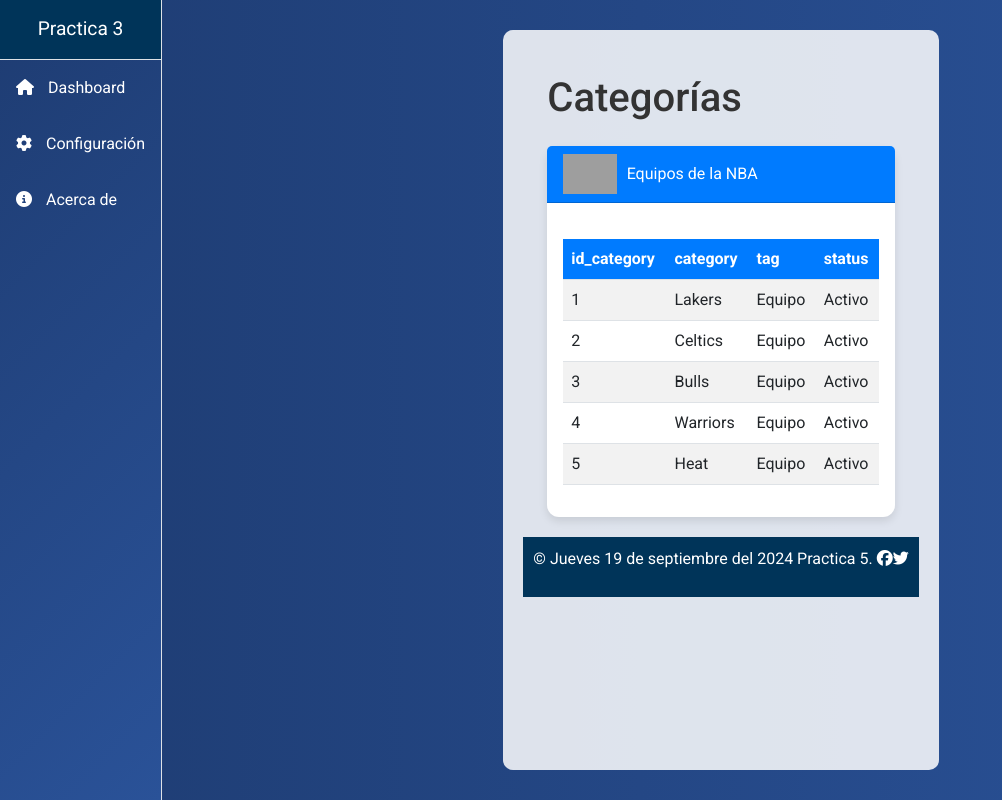
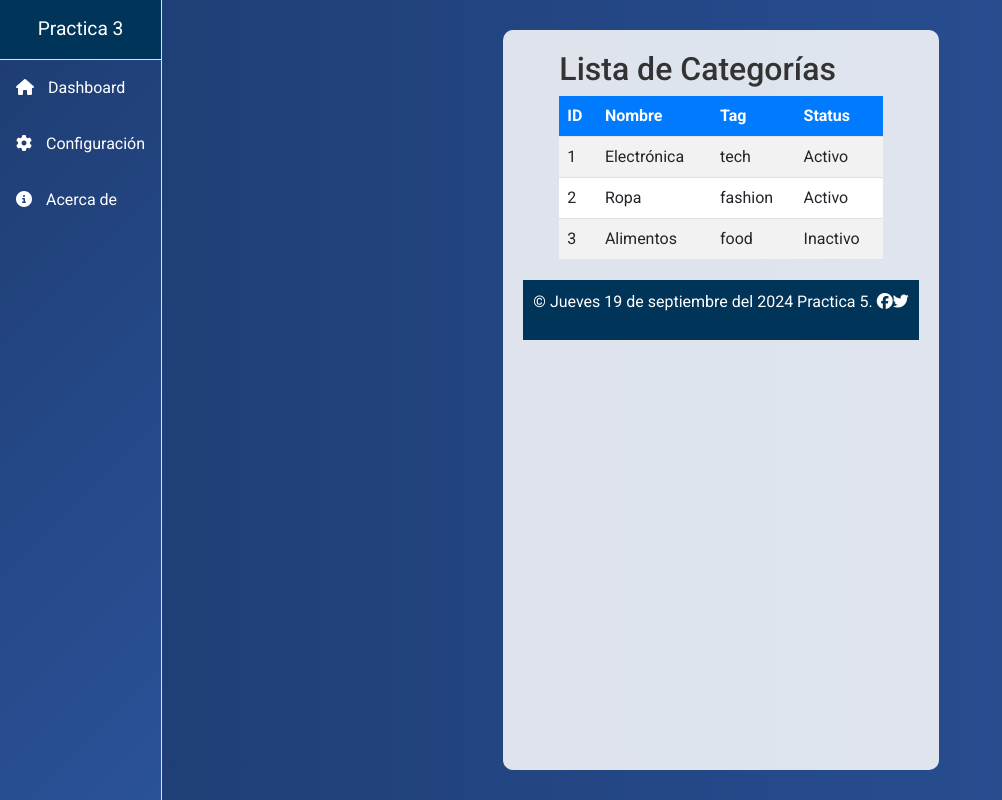
Before and after one commit to DiegoCastroRendon/tienda-en-linea, an Angular app: page /category in a window 1280 px wide. Before the commit this address led to /. Shown: the whole page, without its empty margins (0-1002 px from the left). Built offline with nearby package versions, Linux system fonts and the light colour scheme; grey boxes are pictures that could not be loaded.

Commit message:
agregamos ruta category, creamos funcion getCategories, metodoOnInit, mostramos tabla, usamos router-outlet

```diff
--- a/src/app/app.component.html
+++ b/src/app/app.component.html
@@ -10,61 +10,10 @@
     </div>
     <!-- /#sidebar-wrapper -->
 
-  <!-- Contenido -->
+    <!-- Contenido cargado dinámicamente con router-outlet -->
     <div id="page-content-wrapper" class="main-container">
         <div class="container-fluid px-4">
-          <h1 class="mt-4">Categorías</h1>
-          <!-- Card de Categorías con clase personalizada -->
-          <div class="card card-custom mt-4">
-              <div class="card-header">
-                  <img src="https://cdn.mos.cms.futurecdn.net/CPAhzgowLi2NtrP9HfVy9Y-1000-80.png.webp" alt="Logo de la NBA" class="logo-nba">
-                  Equipos de la NBA
-              </div>
-              <div class="card-body">
-                  <table class="table table-striped table-container">
-                      <thead>
-                          <tr>
-                              <th scope="col">id_category</th>
-                              <th scope="col">category</th>
-                              <th scope="col">tag</th>
-                              <th scope="col">status</th>
-                          </tr>
-                      </thead>
-                      <tbody>
-                          <tr>
-                              <td>1</td>
-                              <td>Lakers</td>
-                              <td>Equipo</td>
-                              <td>Activo</td>
-                          </tr>
-                          <tr>
-                              <td>2</td>
-                              <td>Celtics</td>
-                              <td>Equipo</td>
-                              <td>Activo</td>
-                          </tr>
-                          <tr>
-                              <td>3</td>
-                              <td>Bulls</td>
-                              <td>Equipo</td>
-                              <td>Activo</td>
-                          </tr>
-                          <tr>
-                              <td>4</td>
-                              <td>Warriors</td>
-                              <td>Equipo</td>
-                              <td>Activo</td>
-                          </tr>
-                          <tr>
-                              <td>5</td>
-                              <td>Heat</td>
-                              <td>Equipo</td>
-                              <td>Activo</td>
-                          </tr>
-                      </tbody>
-                  </table>
-              </div>
-          </div>
+            <router-outlet></router-outlet>
         </div>
 
         <!-- Pie de página -->
--- a/src/app/app.config.ts
+++ b/src/app/app.config.ts
@@ -1,6 +1,5 @@
 import { ApplicationConfig, provideZoneChangeDetection } from '@angular/core';
 import { provideRouter } from '@angular/router';
-
 import { routes } from './app.routes';
 import { provideClientHydration } from '@angular/platform-browser';
 
--- a/src/app/app.routes.ts
+++ b/src/app/app.routes.ts
@@ -1,3 +1,7 @@
 import { Routes } from '@angular/router';
+import { CategoryComponent } from './modules/product/component/category/category.component';  // Ajusta la ruta si es necesario
 
-export const routes: Routes = [];
+export const routes: Routes = [
+  { path: 'category', component: CategoryComponent },
+  // Otras rutas pueden ir aquí
+];
--- a/src/app/modules/product/_service/category.service.ts
+++ b/src/app/modules/product/_service/category.service.ts
@@ -1,4 +1,5 @@
 import { Injectable } from '@angular/core';
+import { Category } from '../_model/category';  // Asegúrate de ajustar la ruta según la estructura
 
 @Injectable({
   providedIn: 'root'
@@ -6,4 +7,17 @@
 export class CategoryService {
 
   constructor() { }
+
+  // Función que retorna un arreglo de objetos Category
+  getCategories(): Category[] {
+    // Declarar un arreglo de objetos 'Category'
+    const categories: Category[] = [
+      new Category(1, 'Electrónica', 'tech', true),
+      new Category(2, 'Ropa', 'fashion', true),
+      new Category(3, 'Alimentos', 'food', false)
+    ];
+
+    // Retornar el arreglo
+    return categories;
+  }
 }
--- a/src/app/modules/product/component/category/category.component.html
+++ b/src/app/modules/product/component/category/category.component.html
@@ -1 +1,21 @@
-<p>category works!</p>
+<div class="container">
+  <h2>Lista de Categorías</h2>
+  <table class="table table-striped">
+    <thead>
+      <tr>
+        <th>ID</th>
+        <th>Nombre</th>
+        <th>Tag</th>
+        <th>Status</th>
+      </tr>
+    </thead>
+    <tbody>
+      <tr *ngFor="let category of categories">
+        <td>{{ category.category_id }}</td>
+        <td>{{ category.category }}</td>
+        <td>{{ category.tag }}</td>
+        <td>{{ category.status ? 'Activo' : 'Inactivo' }}</td>
+      </tr>
+    </tbody>
+  </table>
+</div>
--- a/src/app/modules/product/component/category/category.component.ts
+++ b/src/app/modules/product/component/category/category.component.ts
@@ -1,12 +1,27 @@
-import { Component } from '@angular/core';
+import { Component, OnInit } from '@angular/core';
+import { CommonModule } from '@angular/common';  // Asegúrate de importar CommonModule
+import { CategoryService } from '../../_service/category.service';
+import { Category } from '../../_model/category';
 
 @Component({
   selector: 'app-category',
-  standalone: true,
-  imports: [],
   templateUrl: './category.component.html',
-  styleUrl: './category.component.css'
+  styleUrls: ['./category.component.css'],
+  standalone: true,  // Componente autónomo
+  imports: [CommonModule]  // Importa CommonModule para poder usar *ngFor
 })
-export class CategoryComponent {
+export class CategoryComponent implements OnInit {
+  categories: Category[] = [];
 
+  constructor(private categoryService: CategoryService) {}
+
+  // Método que llama al servicio para obtener las categorías
+  getCategories(): void {
+    this.categories = this.categoryService.getCategories();
+  }
+
+  // Ejecuta el método getCategories cuando el componente se inicializa
+  ngOnInit(): void {
+    this.getCategories();
+  }
 }
```
Also changed, not shown: 1 other file (tests, documents, lock files or other folders). Lines whose indentation alone changed are shown as unchanged.
